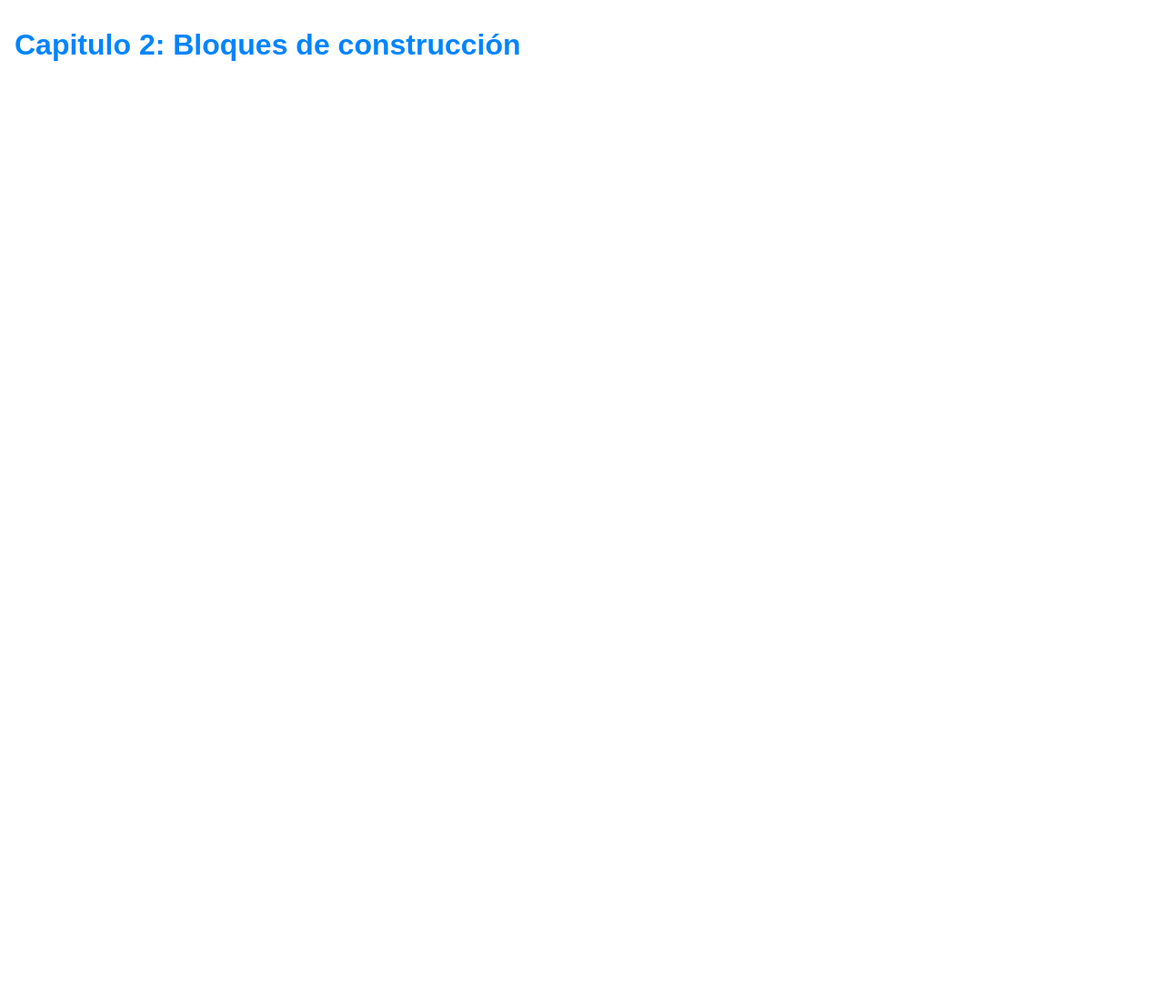
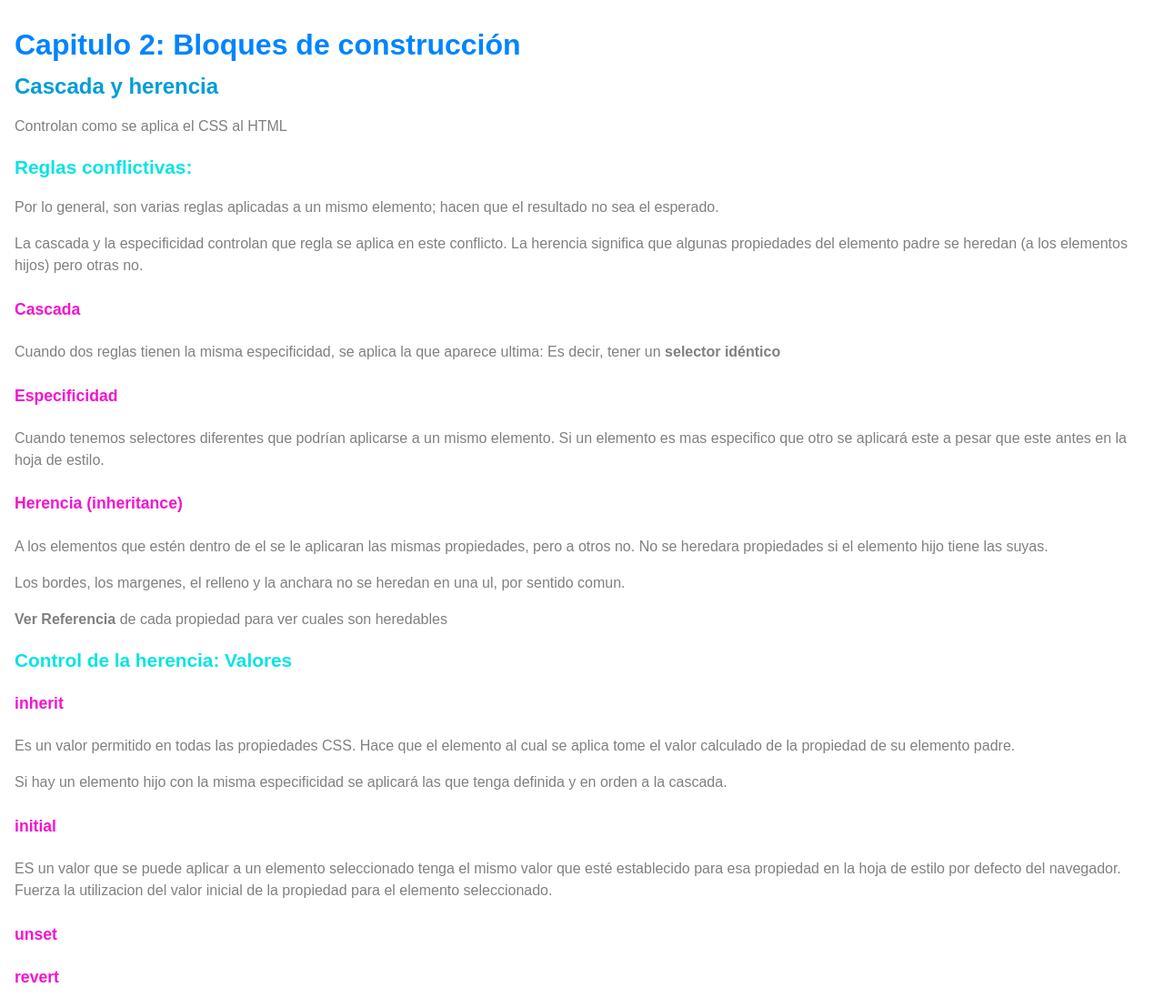
Before and after one commit to ivanepais/bloques-construccion-css, a plain HTML site: page index.html in a window 1280 px wide. Shown: the top 1097 px of the page at 91% size. Before the commit the page ends 800 px from the top, so only its background shows below. Drawn offline with Linux system fonts and the light colour scheme.

Commit message:
agregado estrucutra, cascada en detalle

```diff
--- a/index.html
+++ b/index.html
@@ -8,6 +8,54 @@
     <link rel="stylesheet" href="styles/style.css">
 </head>
 <body>
-    <h1>Capitulo 2: Bloques de construcción</h1>
+    <header>
+            <h1>Capitulo 2: Bloques de construcción</h1>
+    </header>
+
+
+    <main>
+        <article>
+            <h2>Cascada y herencia</h2>
+            <p>Controlan como se aplica el CSS al HTML</p>
+            <h3>Reglas conflictivas:</h3>
+            <p>Por lo general, son varias reglas aplicadas a un mismo elemento; hacen que el resultado no sea el esperado.</p>
+            <p>La cascada y la especificidad controlan que regla se aplica en este conflicto. La herencia significa que algunas propiedades del elemento padre se heredan (a los elementos hijos) pero otras no.</p>
+            <h4>Cascada</h4>
+            <p>Cuando dos reglas tienen la misma especificidad, se aplica la que aparece ultima: Es decir, tener un <strong>selector idéntico</strong></p>
+            <h4>Especificidad</h4>
+            <p>Cuando tenemos selectores diferentes que podrían aplicarse a un mismo elemento. Si un elemento es mas especifico que otro se aplicará este a pesar que este antes en la hoja de estilo.</p>
+            <h4>Herencia (inheritance)</h4>
+            <p>A los elementos que estén dentro de el se le aplicaran las mismas propiedades, pero a otros no. No se heredara propiedades si el elemento hijo tiene las suyas.</p>
+            <p>Los bordes, los margenes, el relleno y la anchara no se heredan en una ul, por sentido comun.</p>
+            <p><strong>Ver Referencia</strong> de cada propiedad para ver cuales son heredables</p>
+            <h3>Control de la herencia: Valores</h3>
+            <p></p>
+            <h4>inherit</h4>
+            <p>Es un valor permitido en todas las propiedades CSS. Hace que el elemento al cual se aplica tome el valor calculado de la propiedad de su elemento padre.</p>
+            <p>Si hay un elemento hijo con la misma especificidad se aplicará las que tenga definida y en orden a la cascada.</p>
+            <h4>initial</h4>
+            <p>ES un valor que se puede aplicar a un elemento seleccionado tenga el mismo valor que esté establecido para esa propiedad en la hoja de estilo por defecto del navegador. Fuerza la utilizacion del valor inicial de la propiedad para el elemento seleccionado.</p>
+            <h4>unset</h4>
+            <p></p>
+            <h4>revert</h4>
+            <p></p>
+
+            <h3>Cascada en detalle</h3>
+            <p>La cascada es un algoritmo que define como combinar los valores de las propiedades en las hojas de estilo. Como una cascada, se aplicará al documento (html, xml, etc) de la ultima hacia la primera regla en general, aunque hay casos particulares. </p>
+            <p>Solo las reglas con par propiedad/valor participan de la cascada, significa que las reglas de CSS distintas o que respondan a otro algoritmo que no sea el de CSS no participaran.</p>
+            <p>Hay declaraciones como pueden ser algunas de las reglas (at-rules) como @font-face que contiene descriptores. Declaraciones mas conocidas como @media, @document o @supports; si participarán de la cascada.</p>
+            <h4>At-rules</h4>
+            <p>Es una declaración que comienza con el signo @ seguido del nombre de la regla.</p>
+            <p>Hay reglas con distintas sintaxis y reglas con una misma sintaxis pero que funcionan mediante condiciones.
+            <p></p>
+            <h4>Orden de la cascada</h4>
+            <p>La cascada determina como va a encontrar el valor que se aplicará a cada propiedad de cada elemento.</p>
+            <p>Primero clasifica las reglas que se permiten en la cascada (con par propiedad/valor y que responden al algoritmo de la cascada de CSS), luego clasifica las reglas de acuerdo a su importancia y luego por su origen (tipo de hoja de estilo: cliente, autor y usuario), estas hojas determinan la prioridad: 3) cliente, 2) autor; 1) usuario. El autor puede modificar la hoja del cliente y el usuario puede modificar la hoja del autor.</p>
+            <p>En de igualdad entre las reglas, la especificidad elige el orden en el cual se aplicará el CSS.</p>
+
+
+        </article>
+</main>
+
 </body>
 </html>
```
